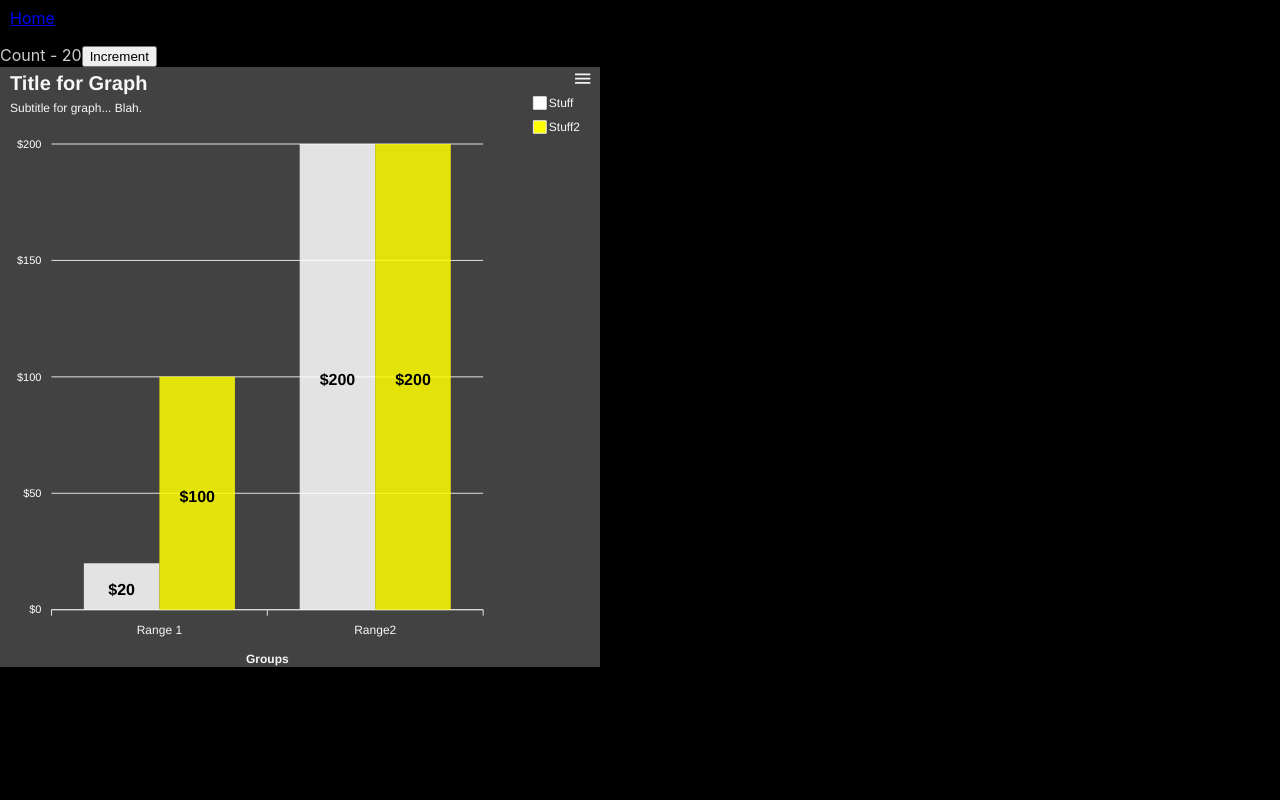
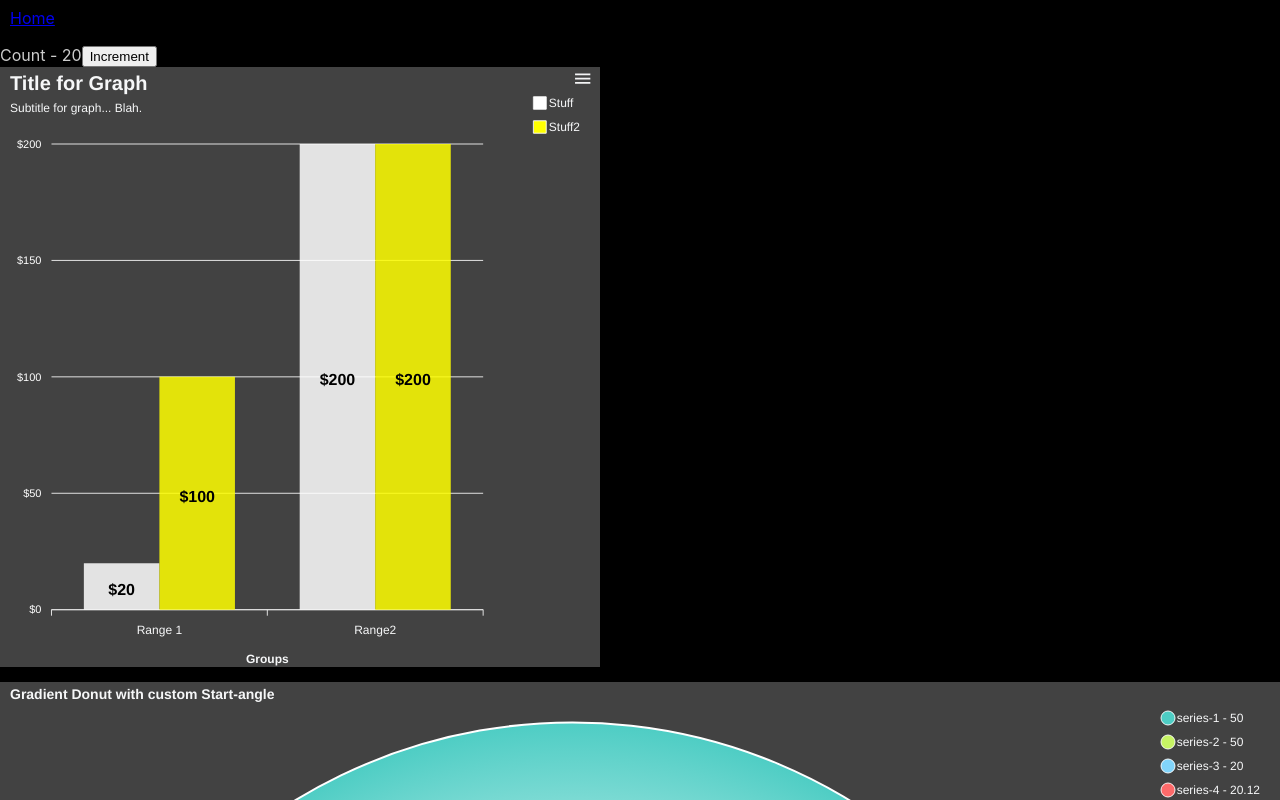
Before and after one commit to Jerrad-Johnson/Benefits-Calculator-ReactJS, a React (Create React App) app: page / in a window 1280 px wide. Shown: the top 800 px of the page. Built offline with nearby package versions, Linux system fonts and the light colour scheme.

Commit message:
Added second graph, but labels are not working; shows as "series1," etc.

```diff
--- a/src/Counter.js
+++ b/src/Counter.js
@@ -9,9 +9,9 @@ class Counter extends Component {
         }
     }
 
-    increment(){
+    increment() {
         this.setState({
-            count: this.state.count +1
+            count: this.state.count + 1
         })
     }
 
@@ -28,39 +28,39 @@ class Counter extends Component {
                     height={600}
                     series={[
                         {
-                            name:'Stuff',
+                            name: 'Stuff',
                             data: [`${this.state.count}`, 200],
                             //color: '#ffffff',
                         }, {
-                            name:'Stuff2',
-                            data:[100, 200],
+                            name: 'Stuff2',
+                            data: [100, 200],
                             //color: '#ffff00',
                         }
                     ]}
                     options={{
-                        colors:["#ffffff", "#ffff00"],
-                        theme:{
-                            mode:'dark'
+                        colors: ["#ffffff", "#ffff00"],
+                        theme: {
+                            mode: 'dark'
                         },
                         // chart:{
                         //     stacked:true
                         // },
-                        dataLabels:{
-                            formatter:(val)=>{
+                        dataLabels: {
+                            formatter: (val) => {
                                 return `$${val}`;
                             },
-                            style:{
-                                colors:['#000','#000',],
-                                fontSize:16
+                            style: {
+                                colors: ['#000', '#000',],
+                                fontSize: 16
                             }
                         },
-                        yaxis:{
-                            labels:{
-                                formatter:(val)=>{
+                        yaxis: {
+                            labels: {
+                                formatter: (val) => {
                                     return `$${val}`;
                                 },
-                                style:{
-                                    colors:['#fff'],
+                                style: {
+                                    colors: ['#fff'],
                                 }
                             }
                         },
@@ -70,25 +70,73 @@ class Counter extends Component {
                                 text: 'Groups',
                             },
                         },
-                        legend:{
-                            show:true,
-                            position:'right',
+                        legend: {
+                            show: true,
+                            position: 'right',
                         },
-                        title:{
-                            text:'Title for Graph',
+                        title: {
+                            text: 'Title for Graph',
                             style: {
                                 fontSize: 20,
                             }
                         },
-                        subtitle:{
-                            text:'Subtitle for graph... Blah.'
+                        subtitle: {
+                            text: 'Subtitle for graph... Blah.'
                         }
                     }}
                 >
                 </Chart>
 
+                <Chart
+                    type="donut"
+                    series={[50, 50, 20, 20.12]}
+                    options = {{
+                        dataLabels: {
+                            enabled: true,
+                            formatter: function(val, opts) {
+                                return "$" + opts.w.globals.series[opts.seriesIndex];
+                            }
+                        },
+                        chartOptions:{
+                            labels:[`test`, "test2", "test3", "test4"]
+                        },
+
+                        plotOptions: {
+                            pie: {
+                                startAngle: -90,
+                                endAngle: 270
+                            }
+                        },
+                        fill: {
+                            type: 'gradient',
+                        },
+                        legend: {
+                            formatter: function (val, opts) {
+                                return val + " - " + opts.w.globals.series[opts.seriesIndex]
+                            }
+                        },
+                        theme: {
+                            mode: 'dark'
+                        },
+                        title: {
+                            text: 'Gradient Donut with custom Start-angle'
+                        },
+                        responsive: [{
+                            breakpoint: 480,
+                            options: {
+                                chart: {
+                                    width: 200
+                                },
+                                legend: {
+                                    position: 'bottom'
+                                }
+                            }
+                        }]
+                    }}
+                > </Chart>
+
             </div>
-        )
+        );
     }
 }
 
```
